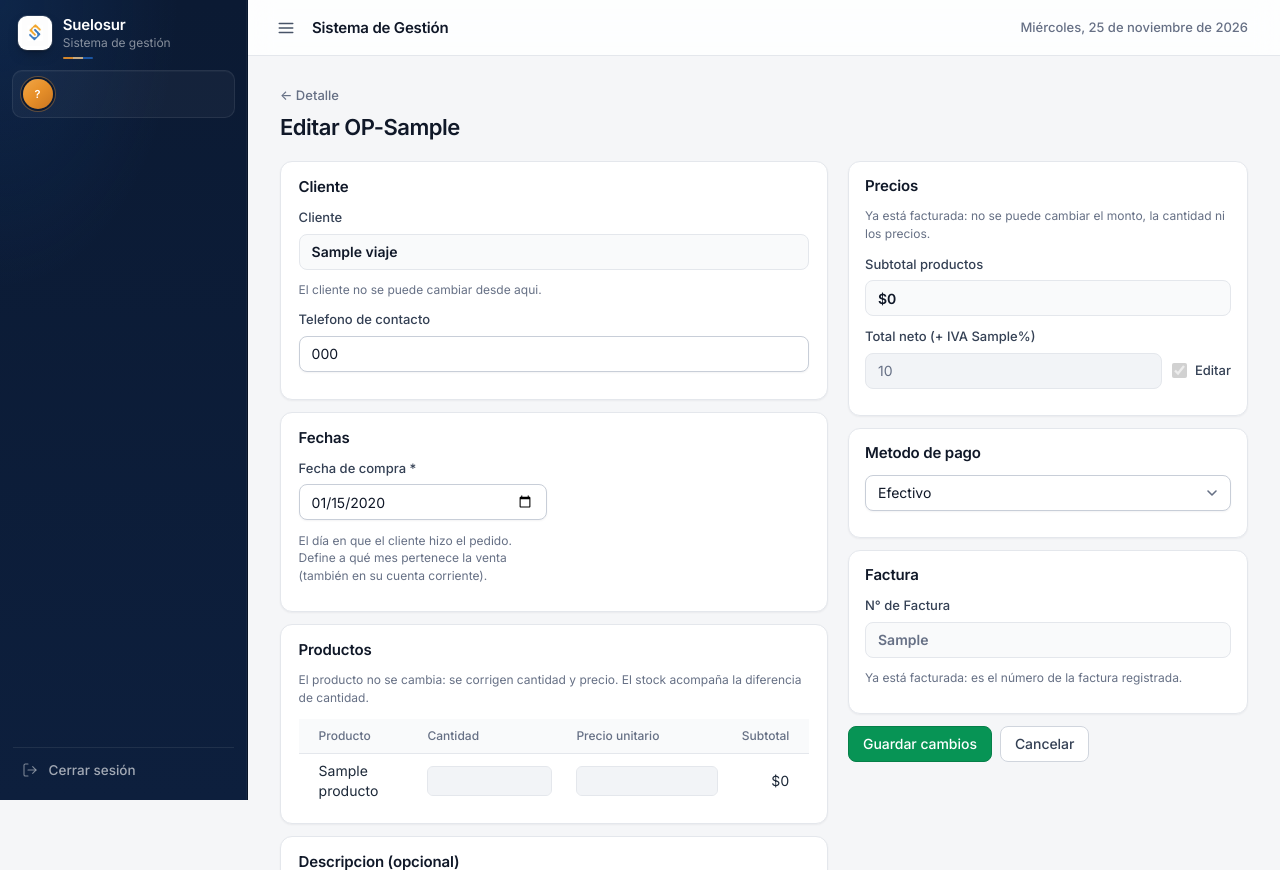
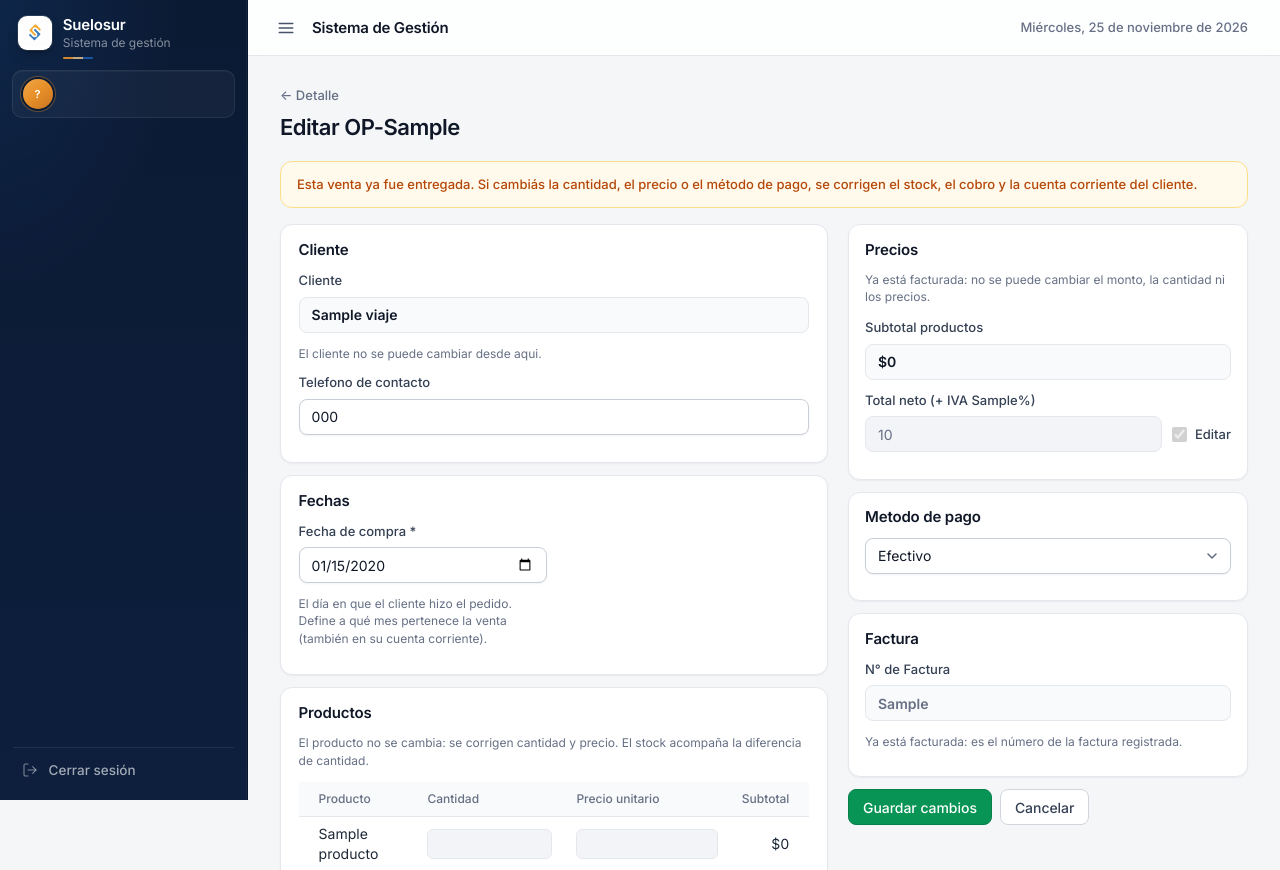
Before and after one commit to valentinomezzavilla/suelosur, a Node server app: template views/pages/ventas/editar_viaje.ejs in a window 1280 px wide. Shown: the top 870 px of the page. Run offline with Node 20, Linux system fonts and the light colour scheme; the template is opened without the code that fills it: most values are stand-ins (such as "Sample title", 1, 10 or a date in 2020); style sheets or scripts are compiled from the project's sources; some libraries are stand-ins or nearby versions.

Commit message:
fix(ventas): el aviso de venta entregada es fijo y el cambio de nota no se informa como corrección del cobro
Co-Authored-By: Claude Sonnet 5.5 <noreply@anthropic.com>

```diff
--- a/src/models/ventas.model.js
+++ b/src/models/ventas.model.js
@@ -632,7 +632,8 @@ VentasModel.estadoDeCobro = async function (idOp, q = query) {
 //  - Monto: la diferencia de total va a la última transacción (tipo <> 'Ajuste'); la fecha no se toca.
 //  - Método: pasa a todas sus transacciones. Descripción: si hay una sola, y cambió.
 //  - Egreso a tercero: se rehace por cada transacción por transferencia si cambió monto, método o tercero.
-// La cuenta corriente la deja sincronizarCargoCC. Devuelve true si cambió algo del cobro.
+// La cuenta corriente la deja sincronizarCargoCC. Devuelve true si cambió el DINERO del cobro
+// (monto, método o tercero): la descripción acompaña, pero no cuenta como corrección.
 VentasModel.corregirCobro = async function (idOp, antes, q = query) {
   const despues = await VentasModel.estadoDeCobro(idOp, q)
   if (!despues || despues.tipo_op !== 'M' || despues.estado !== 'entregado') return false
@@ -665,7 +666,7 @@ VentasModel.corregirCobro = async function (idOp, antes, q = query) {
       await Tercero.egresoDeCobro({ id_transaccion: t.id, id_op_encabezado: idOp, monto: t.monto, fecha: t.fecha, cliente: t.cliente, tipo: t.tipo }, q)
     }
   }
-  return true
+  return cambiaMonto || cambiaMetodo || cambiaTercero
 }
 
 // Pone en regla todas las ventas a cuenta corriente o pagadas con saldo a favor
--- a/src/scss/pages/_ventas.scss
+++ b/src/scss/pages/_ventas.scss
@@ -562,6 +562,19 @@ $sticky-top: calc(#{$navbar-h} + 1rem);
   @include md-down { position: static; }
 }
 
+// Aviso fijo al editar una venta ya entregada
+// (no usa .alert: main.js cierra solas las .alert a los 4 segundos)
+.venta-aviso {
+  margin-bottom: 1rem;
+  padding: 0.8rem 1rem;
+  background: $warning-soft;
+  border: 1px solid $warning-border;
+  border-radius: $radius-lg;
+  color: $warning-text;
+  font-size: $fs-sm;
+  font-weight: 500;
+}
+
 // ── Viaje: densidad compacta y profesional ─────────────────────
 #venta-viaje {
   .form-section {
--- a/views/pages/ventas/editar_viaje.ejs
+++ b/views/pages/ventas/editar_viaje.ejs
@@ -10,7 +10,7 @@
         </div>
 
         <% if (viaje.entregada) { %>
-        <div class="alert alert-warning">
+        <div class="venta-aviso">
             Esta venta ya fue entregada. Si cambiás la cantidad, el precio o el método de pago, se corrigen el stock, el cobro y la cuenta corriente del cliente.
         </div>
         <% } %>
```
Also changed, not shown: tests/venta-entregada-editar.test.js (+14 -1 lines).
